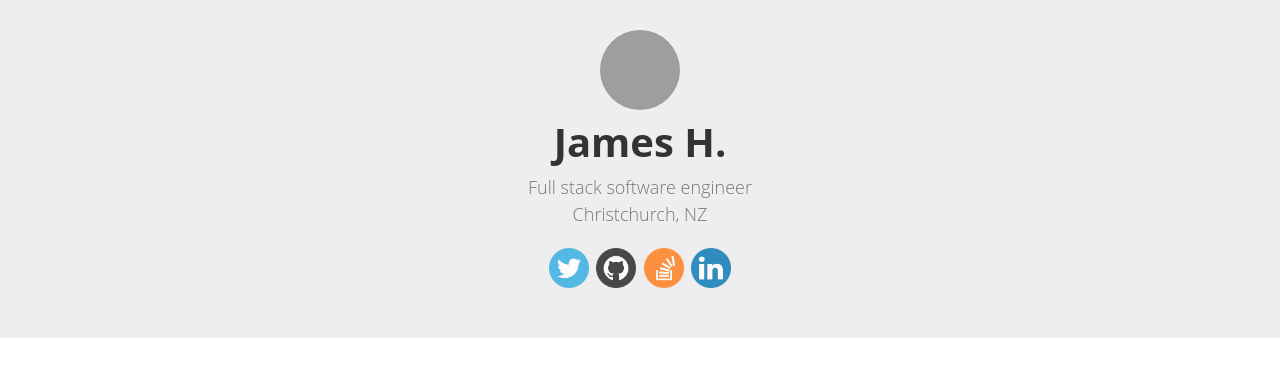
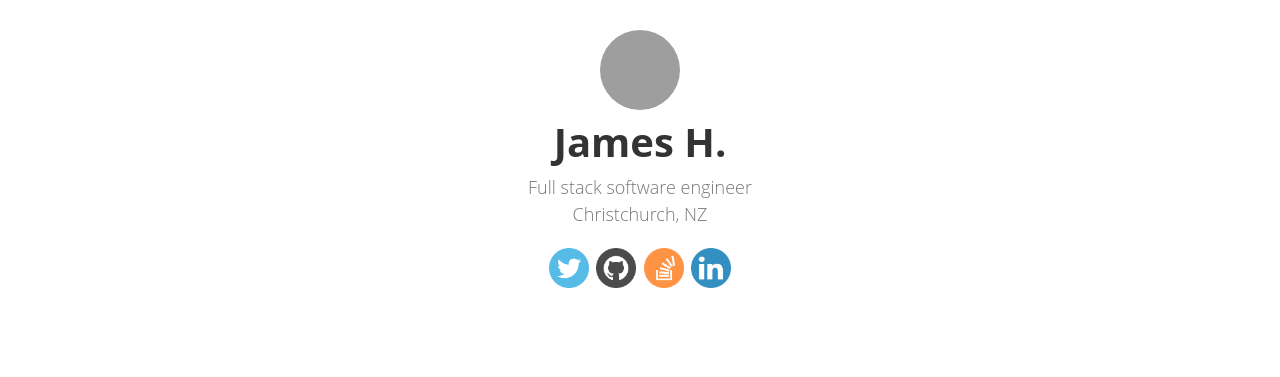
Before and after one commit to kallotec/kallotec.github.io, a Jekyll site: the page built from index.html, in a window 1280 px wide. Shown: the top 377 px of the page. Built offline with Jekyll 4.4.1, drawn with Linux system fonts in a browser that asks for light colours; grey boxes are pictures that could not be loaded.

Commit message:
Removed some styles from home page

```diff
--- a/assets/css/main.css
+++ b/assets/css/main.css
@@ -68,7 +68,7 @@ h3 small {
 
 /* page headers */
 .page-header-splash {
-  background-color: #EEE;
+  background-color: #FFF;
   padding: 30px 0 40px;
   margin-bottom: 10px;
 }
```
Also changed, not shown: 2 other files.
